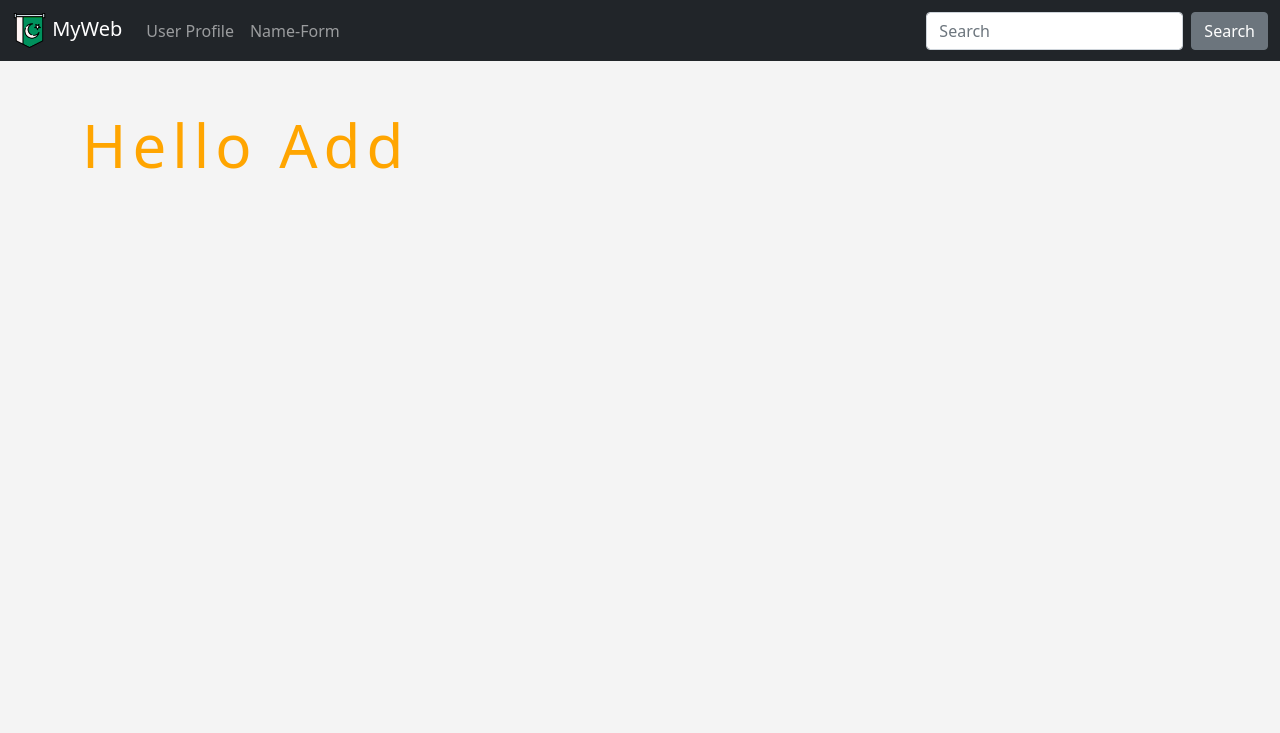
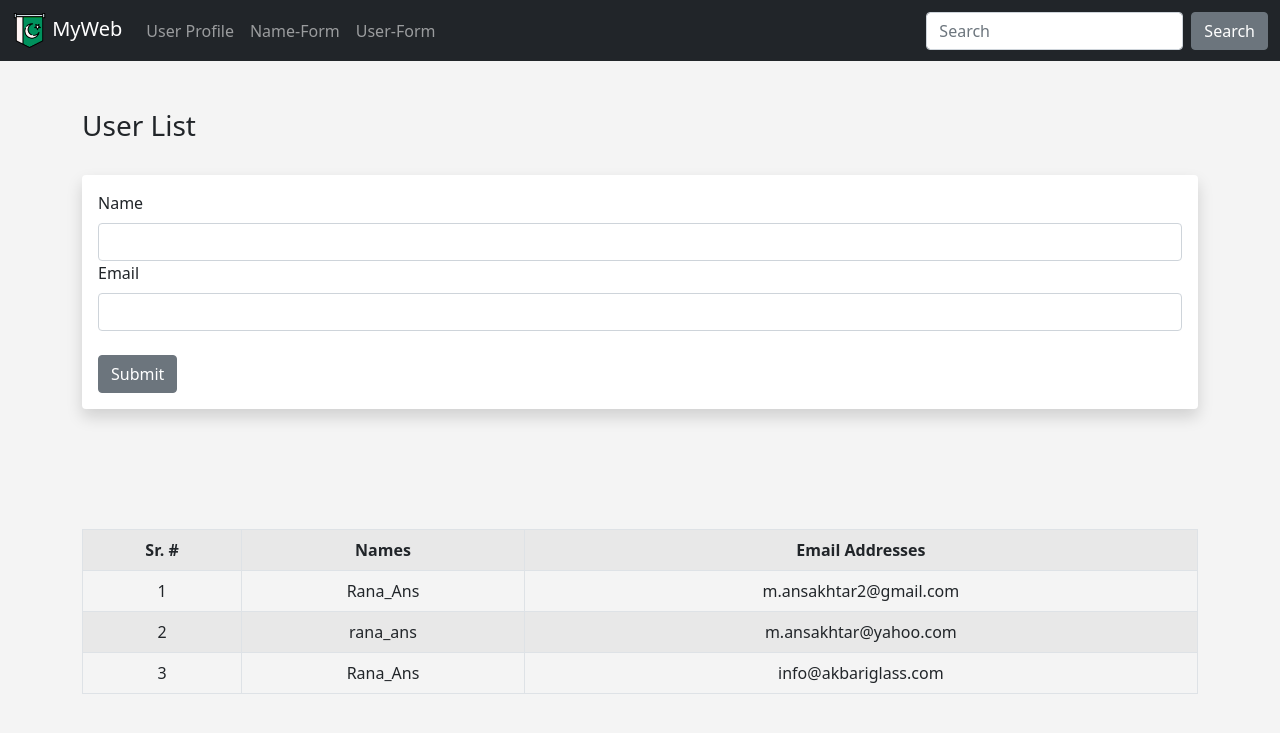
Before and after one commit to rana-ans/flask_course, a Flask app: page /user/add in a window 1280 px wide. Shown: the top 733 px of the page. Run offline with Flask 2, Linux system fonts and the light colour scheme; data comes from the database, SQL or seed files in the repository; both versions use the stored data as it was after the commit.

Commit message:
Added SQLAlchemy db to save User data

```diff
--- a/app.py
+++ b/app.py
@@ -2,10 +2,33 @@ from flask import Flask, render_template, flash, request, redirect
 from flask_wtf import FlaskForm
 from wtforms import StringField, SubmitField
 from wtforms.validators import DataRequired
+from flask_sqlalchemy import SQLAlchemy
+from datetime import datetime
 
 # Create a Flask Instance
 app = Flask(__name__)
+# Add Database
+app.config['SQLALCHEMY_DATABASE_URI'] = 'sqlite:///users.db'
+# Secret Key
 app.config['SECRET_KEY'] = "mysecretkey"
+
+# Initialize the Database
+db = SQLAlchemy(app)
+# Create DB Model
+class Users(db.Model):
+	id = db.Column(db.Integer, primary_key=True)
+	name = db.Column(db.String(200), nullable=False)
+	email = db.Column(db.String(120), nullable=False, unique=True)
+	date_added = db.Column(db.DateTime, default=datetime.utcnow)
+
+	# Create a String
+	def __repr__(self):
+		return '<Name %r>' % self.name
+
+class userForm(FlaskForm):
+	name = StringField("Name", validators=[DataRequired()])
+	email = StringField("Email", validators=[DataRequired()])
+	submit = SubmitField("Submit")
 
 # Create a Form Class
 class nameForm(FlaskForm):
@@ -48,6 +71,31 @@ def nameform():
 		name=name,
 		form=form)
 
+@app.route('/user/add', methods=['GET', 'POST'])
+def add_user():
+	name = None
+	form = userForm()
+	success = None
+	if form.validate_on_submit():
+		user = Users.query.filter_by(email=form.email.data).first()
+		if user is None:
+			user = Users(name=form.name.data, email=form.email.data)
+			db.session.add(user)
+			db.session.commit()
+			name = form.name.data
+			form.name.data = ''
+			form.email.data = ''
+			flash("User Added Successfully!")
+			success = True
+		else:
+			form.name.data = ''
+			form.email.data = ''
+			flash("Email Already Exists")
+			success = False
+	our_users = Users.query.order_by(Users.date_added)
+	return render_template("add_user.html",
+		form=form, name=name, our_users=our_users, success=success)
+
 @app.route('/insta', methods=['GET', 'POST'])
 def insta():
 	if request.method == 'POST':
--- /dev/null
+++ b/templates/add_user.html
@@ -0,0 +1,45 @@
+{% extends 'base.html' %}
+
+{% block content %}
+	{% for message in get_flashed_messages() %}
+		{% if success==True %}
+			<div class="alert alert-success alert-dismissible fade show" role="alert">
+			  {{ message }}
+			  <button type="button" class="btn-close" data-bs-dismiss="alert" aria-label="Close"></button>
+			</div>
+		{% else %}
+			<div class="alert alert-danger alert-dismissible fade show" role="alert">
+			  {{ message }}
+			  <button type="button" class="btn-close" data-bs-dismiss="alert" aria-label="Close"></button>
+			</div>
+		{% endif %}
+	{% endfor %}
+
+	<h3>User List</h3><br>
+	<div class="shadow p-3 mb-5 bg-body rounded">
+		<form method="POST">
+			{{ form.hidden_tag() }}
+
+			{{ form.name.label(class="form-label") }}
+			{{ form.name(class="form-control") }}
+
+			{{ form.email.label(class="form-label") }}
+			{{ form.email(class="form-control") }}
+
+			<br>
+			{{ form.submit(class="btn btn-secondary") }}
+		</form>
+	</div>
+	<br><br><br>
+	<table class="table table-hover table-bordered table-striped">
+		<tr style="text-align: center;">
+			<th>Sr. #</th><th>Names</th><th>Email Addresses</th>
+		</tr>
+		{% for our_user in our_users %}
+		<tr style="text-align: center;">
+			<td>{{ our_user.id }}</td><td>{{ our_user.name }}</td><td>{{ our_user.email }}</td>
+		</tr>
+		{% endfor %}
+	</table>
+
+{% endblock %}
--- a/templates/navbar.html
+++ b/templates/navbar.html
@@ -17,6 +17,9 @@
         <li class="nav-item">
           <a class="nav-link" href="{{url_for('nameform')}}">Name-Form</a>
         </li>
+        <li class="nav-item">
+          <a class="nav-link" href="{{url_for('add_user')}}">User-Form</a>
+        </li>
 
       </ul>
       <form class="d-flex">
```
Also changed, not shown: users.db (added).
